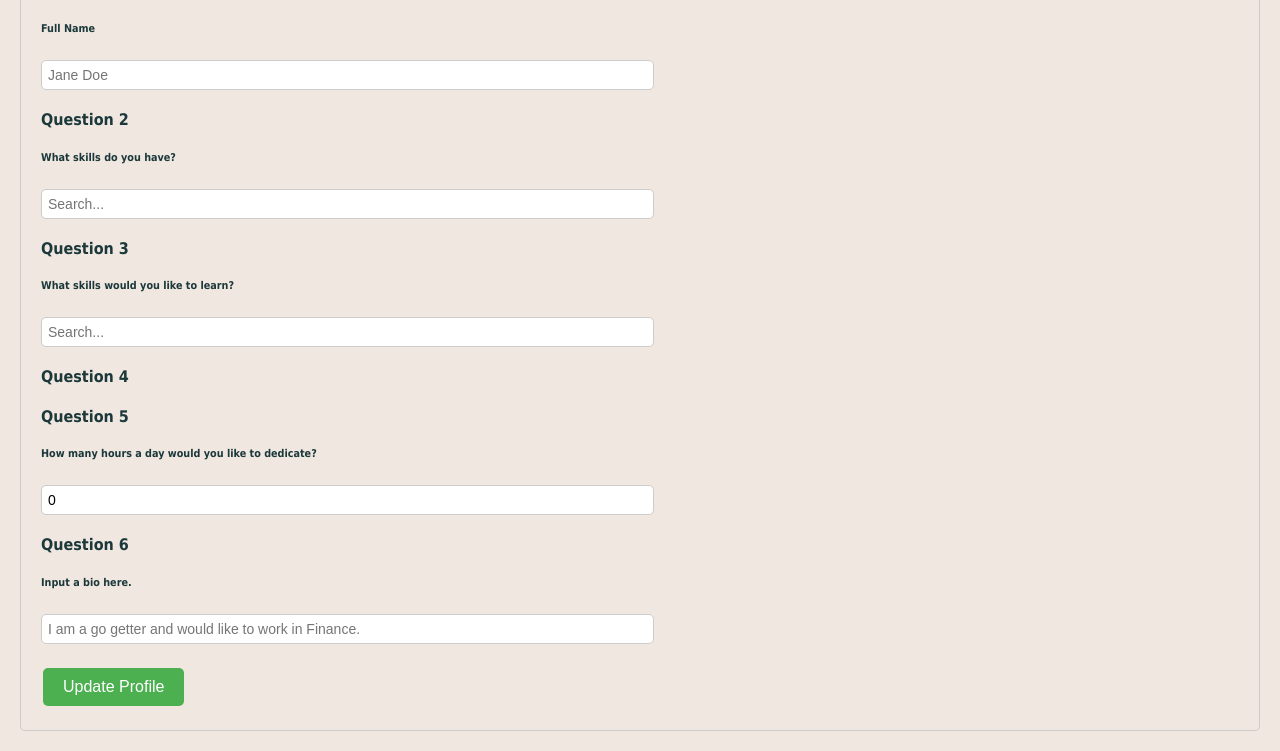
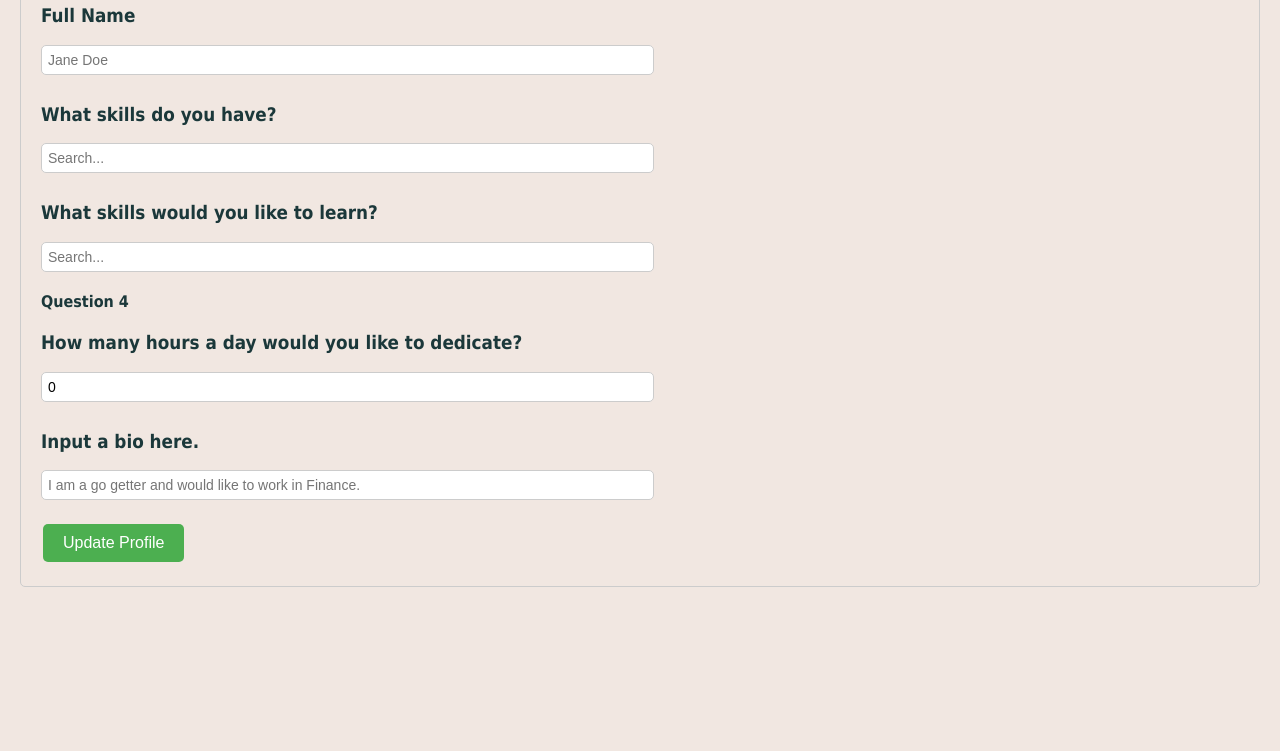
Before and after one commit to PhoenixTracks/cs160sp24, a website: page docs/profile.html in a window 1280 px wide. Shown: the part 456-1207 px from the top of the page. After the commit the page ends 1063 px from the top, so only its background shows below. Drawn offline with Linux system fonts and the light colour scheme.

Commit message:
update profile tab

```diff
--- a/docs/profile.html
+++ b/docs/profile.html
@@ -10,13 +10,7 @@
   href="https://fonts.googleapis.com/css?family=Fira+Sans"
   rel="stylesheet"
 />
-<!-- <link
-  rel="stylesheet"
-  type="text/css"
-  href="/vendor/bootstrap/css/bootstrap.css"
-/> -->
-<!-- <script src="/vendor/bootstrap/js/bootstrap.bundle.js"></script> -->
-<!-- <link rel="stylesheet" type="text/css" href="/css/main.css" /> -->
+
 <link rel="stylesheet" type="text/css" href="/css/styles.css" />
   <style>
     .settings-welcome {
@@ -72,7 +66,7 @@
 
 <div class="nav-header">
   <div class="logo-and-title">
-    <a href="dashboard"><img src="/logo.png" alt="Company Logo" style="height: 100px;"></a>
+    <a href="dashboard"><img src="/images/logo.png" alt="Company Logo" style="height: 100px;"></a>
     <h1><h1>Profile</h1></h1>
   </div>
   <ul class="nav">
@@ -97,19 +91,16 @@
 <div class="quiz-section">
   <h1>Update Profile</h1>
   <div class="quiz-question">
-    <h4>Question 1</h4>
-    <h6>Full Name</h6>
+    <h3>Full Name</h3>
     <input type="text" id="nameBox" class="quiz-input" placeholder="Jane Doe">
   </div>
   <div class="quiz-question">
-    <h4>Question 2</h4>
-    <h6>What skills do you have?</h6>
+    <h3>What skills do you have?</h3>
     <input type="text" id="searchBox1" class="quiz-input" placeholder="Search...">
     <div id="results1"></div>
   </div>
   <div class="quiz-question">
-    <h4>Question 3</h4>
-    <h6>What skills would you like to learn?</h6>
+    <h3>What skills would you like to learn?</h3>
     <input type="text" id="searchBox2" class="quiz-input" placeholder="Search...">
     <div id="results2"></div>
   </div>
@@ -118,14 +109,11 @@
     <div id="timeFrames"></div>
   </div>
   <div class="quiz-question">
-    <h4>Question 5</h4>
-    <h6>How many hours a day would you like to dedicate?</h6>
+    <h3>How many hours a day would you like to dedicate?</h3>
     <input type="number" id="dailyHoursInput" class="quiz-input" placeholder="Hours per day" min="1" max="10">
   </div>
-
   <div class="quiz-question">
-    <h4>Question 6</h4>
-    <h6>Input a bio here.</h6>
+    <h3>Input a bio here.</h3>
     <input type="text" id="bioInput" class="quiz-input" placeholder="I am a go getter and would like to work in Finance.">
   </div>
 
@@ -136,6 +124,9 @@
 
 
 <script>
+  document.getElementById('nameBox').value = localStorage.getItem('name')
+  document.getElementById('bioInput').value = localStorage.getItem('bio')
+
   document.addEventListener('DOMContentLoaded', function() {
     var skillsHave = JSON.parse(localStorage.getItem('selectedItems1')) || [];
     var skillsLearn = JSON.parse(localStorage.getItem('selectedItems2')) || [];
```
